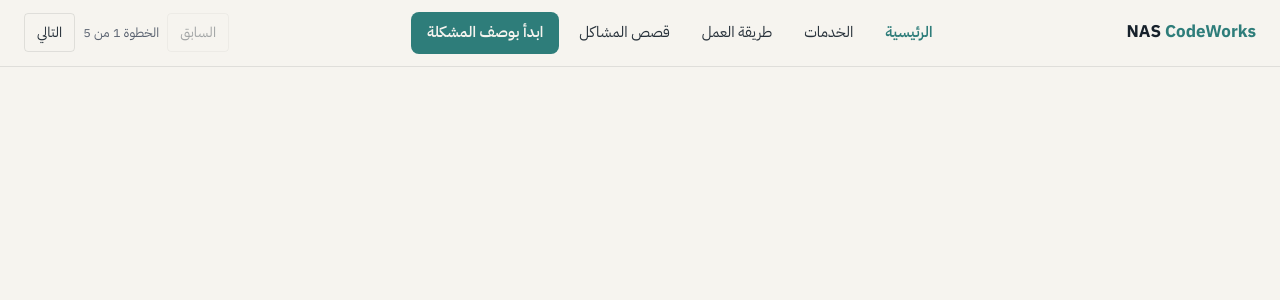
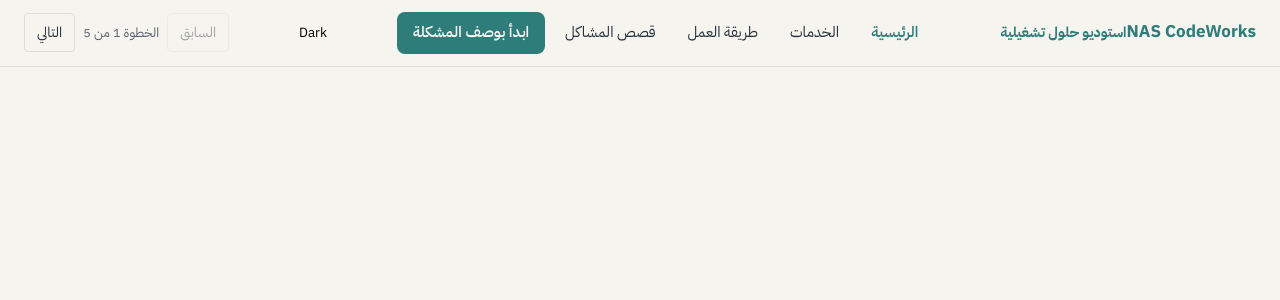
Before and after one commit to sufyanaser/nas-codeworks, a React (Vite) app in the folder website/: page / in a window 1280 px wide. Shown: the top 300 px of the page. Built offline with nearby package versions, Linux system fonts and the light colour scheme.

Commit message:
Add NAS mark and dual theme control to navigator

```diff
--- a/website/src/engine/navigator/HybridNavigator.tsx
+++ b/website/src/engine/navigator/HybridNavigator.tsx
@@ -1,8 +1,8 @@
 /* NAS CodeWorks — Hybrid Navigator
  * Combines top-level navigation (Jump Mode) with the guided journey (Progress Mode).
- * Jump Mode = the approved nav labels. Progress Mode = step counter + prev/next along the
- * canonical forward path, driven by the journey state machine. Final visual polish later.
+ * The brand mark is an incomplete operational C: it references CodeWorks and the open center philosophy.
  */
+import { useEffect, useState } from 'react'
 import type { RendererMode, ScreenId } from '../types'
 import { useScreenEngine } from '../engineContext'
 import { ScreenLink } from '../ScreenLink'
@@ -11,6 +11,18 @@ import { journeyPosition, prevInJourney, recommendedNext } from '../journey'
 import styles from './HybridNavigator.module.css'
 
 const NAV = navScreens()
+
+type ThemeMode = 'light' | 'dark'
+
+function initialTheme(): ThemeMode {
+  try {
+    const stored = window.localStorage.getItem('nas-codeworks-theme')
+    if (stored === 'light' || stored === 'dark') return stored
+    return window.matchMedia?.('(prefers-color-scheme: dark)').matches ? 'dark' : 'light'
+  } catch {
+    return 'light'
+  }
+}
 
 /** Progress Mode: step indicator + prev/next affordances along the guided journey. */
 function ProgressControls({ current, variant }: { current: ScreenId; variant: 'bar' | 'sheet' }) {
@@ -51,11 +63,43 @@ function ProgressControls({ current, variant }: { current: ScreenId; variant: 'b
 
 export function HybridNavigator({ mode }: { mode: RendererMode }) {
   const { currentScreenId, navigation, toggleNavigator, closeNavigator } = useScreenEngine()
+  const [theme, setTheme] = useState<ThemeMode>(initialTheme)
+
+  useEffect(() => {
+    document.documentElement.dataset.theme = theme
+    document.documentElement.style.colorScheme = theme
+    try {
+      window.localStorage.setItem('nas-codeworks-theme', theme)
+    } catch {
+      // Theme persistence is non-critical.
+    }
+  }, [theme])
+
+  const nextTheme: ThemeMode = theme === 'dark' ? 'light' : 'dark'
 
   const brand = (
     <ScreenLink to="/" className={styles.brand} aria-label="NAS CodeWorks — الرئيسية">
-      NAS <span>CodeWorks</span>
+      <span className={styles.brandMark} aria-hidden="true">
+        <span className={styles.brandArc} />
+        <span className={styles.brandBlocks} />
+      </span>
+      <span className={styles.brandText}>
+        <strong>NAS <span>CodeWorks</span></strong>
+        <small>استوديو حلول تشغيلية</small>
+      </span>
     </ScreenLink>
+  )
+
+  const themeButton = (
+    <button
+      type="button"
+      className={styles.themeToggle}
+      onClick={() => setTheme(nextTheme)}
+      aria-label={theme === 'dark' ? 'تفعيل الوضع الفاتح' : 'تفعيل الوضع الداكن'}
+      title={theme === 'dark' ? 'الوضع الفاتح' : 'الوضع الداكن'}
+    >
+      {theme === 'dark' ? 'Light' : 'Dark'}
+    </button>
   )
 
   if (mode === 'desktop') {
@@ -80,6 +124,7 @@ export function HybridNavigator({ mode }: { mode: RendererMode }) {
             ),
           )}
         </nav>
+        {themeButton}
         <ProgressControls current={currentScreenId} variant="bar" />
       </header>
     )
@@ -90,6 +135,8 @@ export function HybridNavigator({ mode }: { mode: RendererMode }) {
     <>
       <header className={styles.bar}>
         {brand}
+        <div className={styles.mobileActions}>
+          {themeButton}
           <button
             type="button"
             className={styles.trigger}
@@ -101,6 +148,7 @@ export function HybridNavigator({ mode }: { mode: RendererMode }) {
             <span />
             <span />
           </button>
+        </div>
       </header>
 
       {navigation.navigatorOpen && (
```
Lines whose indentation alone changed are shown as unchanged.
